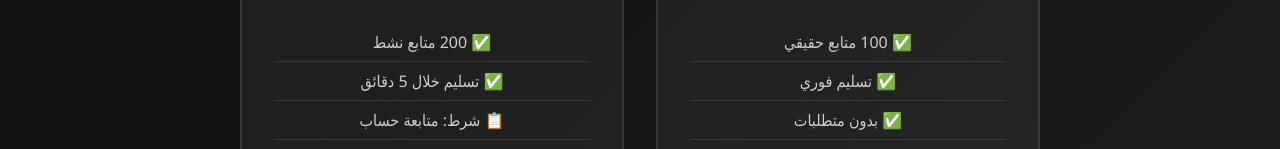
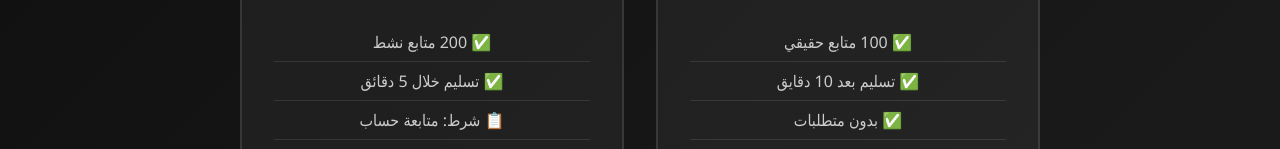
Before and after one commit to EVOX77/Instagram_followers, a plain HTML site: page index.html in a window 1280 px wide. Shown: the part 768-917 px from the top of the page. Drawn offline with Linux system fonts and the light colour scheme.

Commit message:
Update index.html

```diff
--- a/index.html
+++ b/index.html
@@ -460,7 +460,7 @@
                         <div class="package-price">مجاني 💯</div>
                         <ul class="package-features">
                             <li>✅ 100 متابع حقيقي</li>
-                            <li>✅ تسليم فوري</li>
+                            <li>✅ تسليم بعد 10 دقايق</li>
                             <li>✅ بدون متطلبات</li>
                             <li>✅ دعم فني 24/7</li>
                             <li>⚡ يبدأ فوراً</li>
@@ -898,4 +898,5 @@
         });
     </script>
 </body>
+
 </html>
```
